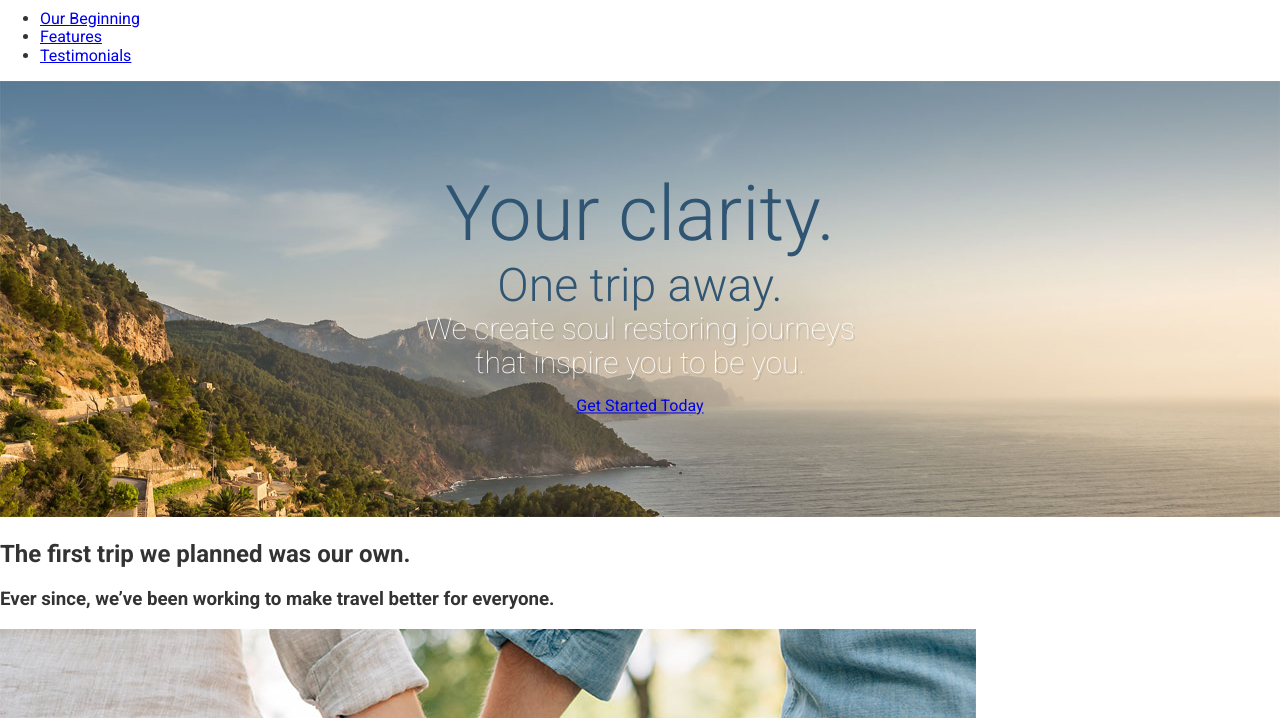
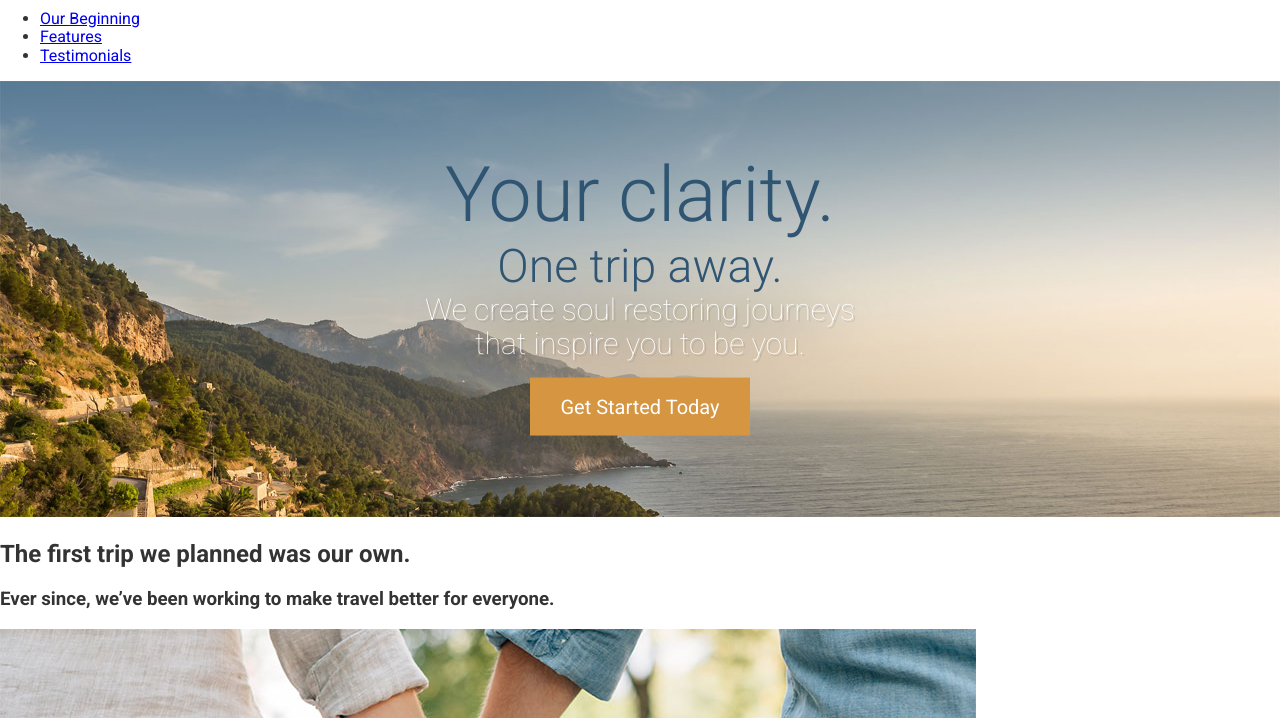
Before and after one commit to WarrenTyler/responsive-travel-site, a website: page app/index.html in a window 1280 px wide. Shown: the part 82-800 px from the top of the page. Drawn offline with Linux system fonts and the light colour scheme.

Commit message:
Add modified buttons with BEM and introduce new variables
- Introduced modified button styles using the BEM (Block Element Modifier) methodology.
- Added the `.btn--orange` modifier to change the background color to $mainOrange.
- Created the `.btn--large` modifier for larger buttons with adjusted font size and padding.
- Included the $mainOrange variable in the `_variables.css` file for consistent styling.
- Updated the `.btn` base button styles for inline-block display and common properties.
- The modified buttons provide options for different button styles within the project.

```diff
--- a/app/assets/styles/base/_variables.css
+++ b/app/assets/styles/base/_variables.css
@@ -1 +1,2 @@
 $mainBlue: #2f5572;
+$mainOrange: #d59541;
--- a/app/assets/styles/modules/_btn.css
+++ b/app/assets/styles/modules/_btn.css
@@ -9,4 +9,13 @@
    - It creates line breaks before and after itself.
    - Any vertical padding or margins affect spacing above and below.
    - It does not align inline with surrounding text or elements. */
+
+  &--orange {
+    background-color: $mainOrange;
+  }
+
+  &--large {
+    font-size: 1.25rem;
+    padding: 1.1rem 1.9rem;
+  }
 }
--- a/app/index.html
+++ b/app/index.html
@@ -35,8 +35,10 @@
       <div class="large-hero__text-context">
         <h1 class="large-hero__title">Your clarity.</h1>
         <h2 class="large-hero__subtitle">One trip away.</h2>
-        <p class="large-hero__description">We create soul restoring journeys that inspire you to be you.</p>
-        <p><a href="#">Get Started Today</a></p>
+        <p class="large-hero__description">
+          We create soul restoring journeys that inspire you to be you.
+        </p>
+        <p><a class="btn btn--orange btn--large" href="#">Get Started Today</a></p>
       </div>
     </div>
 
@@ -154,7 +156,7 @@
     <footer>
       <p>
         Copyright &copy; 2019 Clear View Escapes. All rights reserved.
-        <a href="#">Get in Touch</a>
+        <a class="btn btn--orange" href="#">Get in Touch</a>
       </p>
     </footer>
     <!-- Leave this commented out HTML here until you need it for an upcoming "modal" lesson
```
Also changed, not shown: app/bundled.js (+1 -1 lines).
